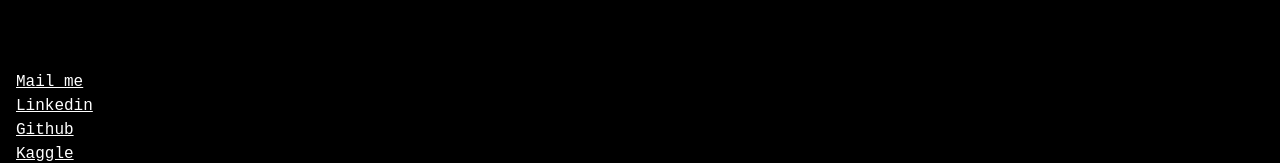
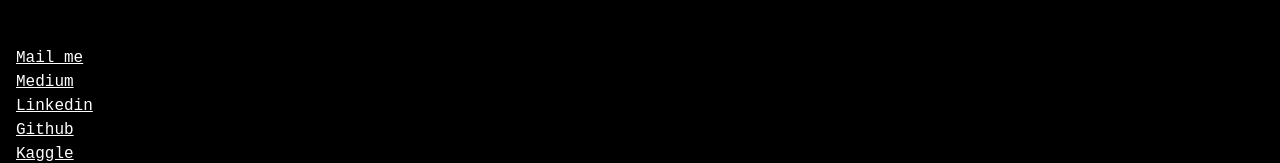
Before and after one commit to SerhatKaraman0/seka, a React (Vite) app: page / in a window 1280 px wide. Shown: the part 594-757 px from the top of the page. Built offline with nearby package versions, Linux system fonts and the light colour scheme.

Commit message:
added medium links

```diff
--- a/src/components/MainContentComponent.tsx
+++ b/src/components/MainContentComponent.tsx
@@ -19,6 +19,14 @@
               className="underline"
             >
               Mail me
+            </a>
+          </li>
+           <li className="font-SourceCodePro text-white">
+            <a
+              href="https://medium.com/@serhatkaraman"
+              className="underline"
+            >
+              Medium
             </a>
           </li>
           <li className="font-SourceCodePro text-white">
--- a/src/components/MobileComponent.tsx
+++ b/src/components/MobileComponent.tsx
@@ -91,6 +91,14 @@
                       </li>
                       <li>
                         <a
+                          className="underline"
+                          href="https://medium.com/@serhatkaraman"
+                        >
+                          Medium
+                        </a>
+                      </li>
+                      <li>
+                        <a
                           href="SerhatKaraman_Resume_February_2025.pdf"
                           download
                           className="text-red-600 underline"
```
